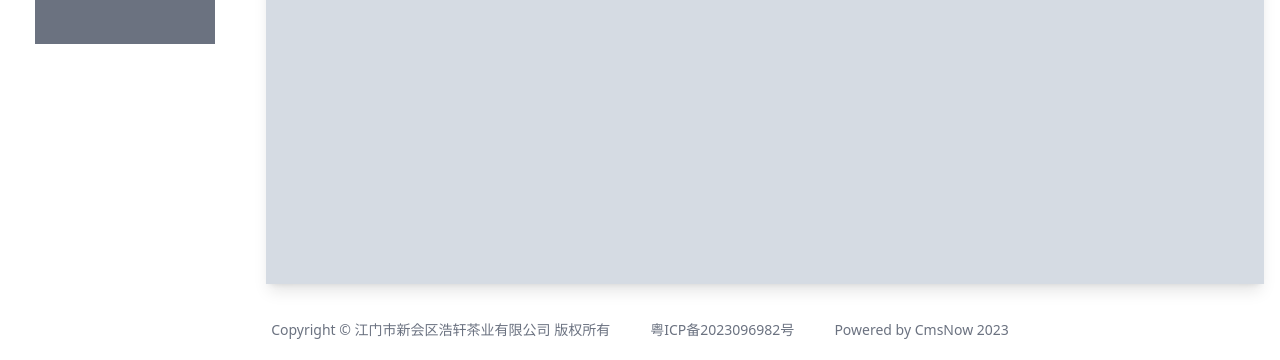
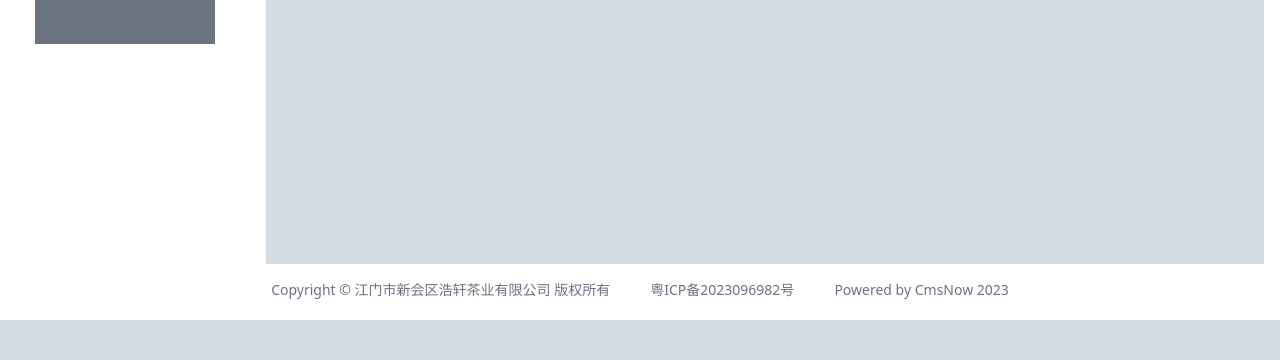
Before and after one commit to stupidrun/gzy-backend, a Django app: page /product/1/ in a window 1280 px wide. Shown: the part 1505-1865 px from the top of the page. After the commit the page ends 1825 px from the top, so only its background shows below. Run offline with Django 5.2, Linux system fonts and the light colour scheme; tables that the repository leaves empty hold one stand-in row (values such as "Sample post"); grey boxes marked "Sample" are stand-in pictures; some libraries are stand-ins or nearby versions.

Commit message:
detail image remove margin

```diff
--- a/templates/product.html
+++ b/templates/product.html
@@ -21,7 +21,7 @@
         </div>
         <ul class="lg:flex lg:flex-col p-0">
             {% for image in product.get_all_detail_images %}
-                <li class="shadow-lg my-5">
+                <li class="my-0">
                     <img src="{{ image.url }}" alt="{{ product.title }}" class="w-full object-cover">
                 </li>
             {% endfor %}
```
